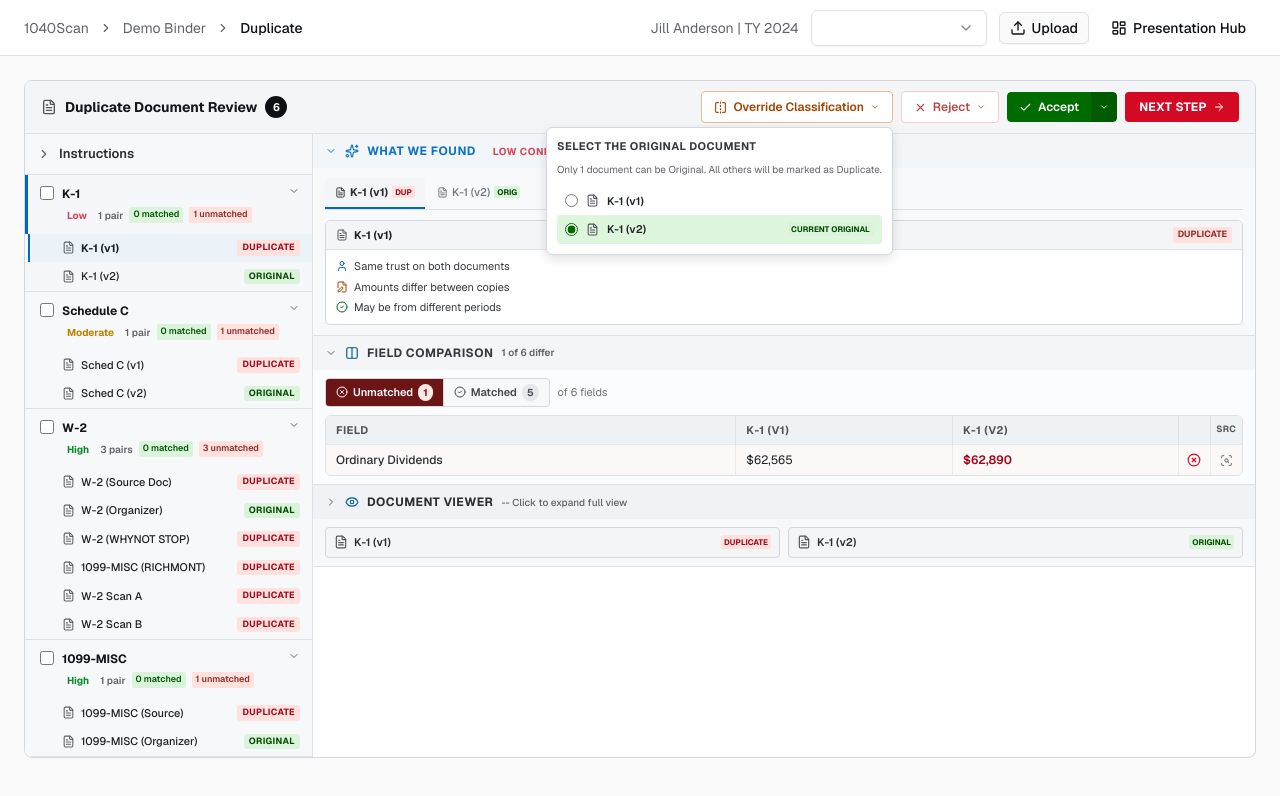
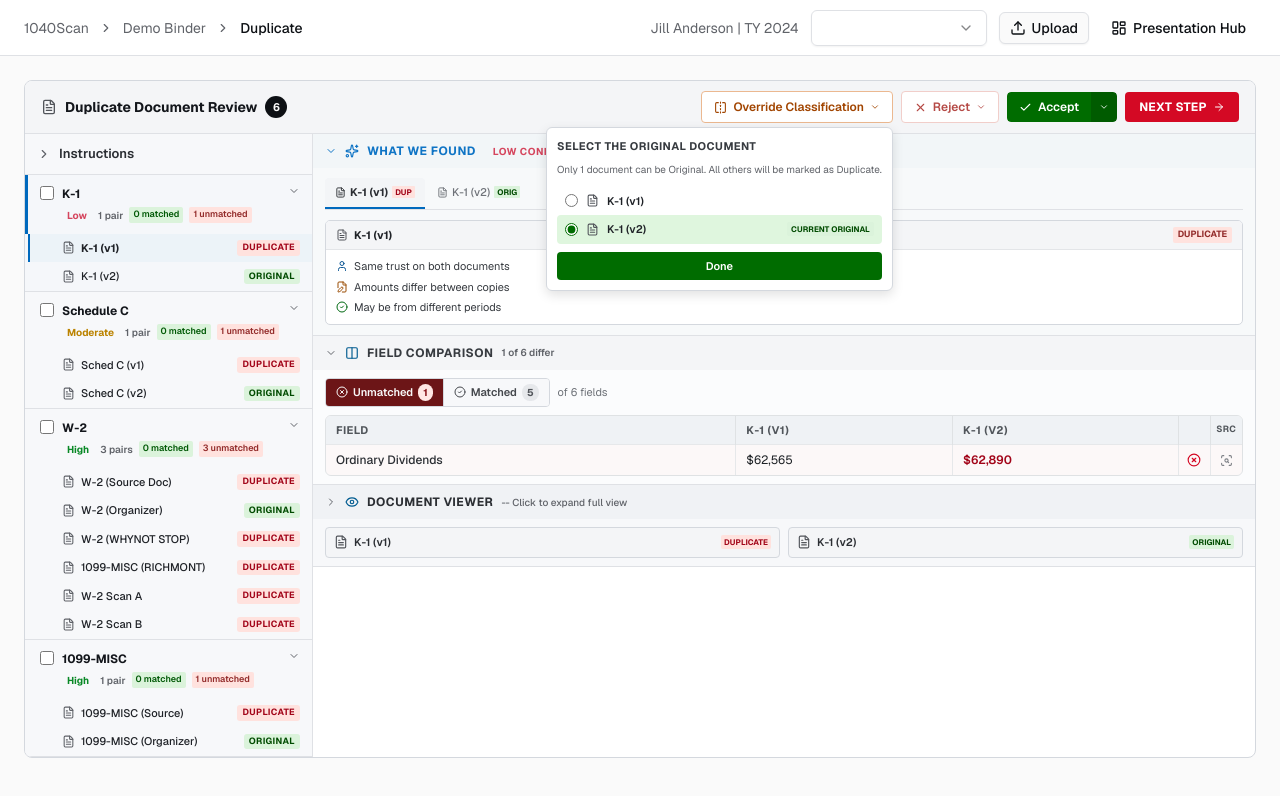
Before and after one commit to PinkeshSolankiTR/v0-1040-scan-review-wizard-workflow-transformation, a Next.js app: page /binder/1/duplicate in a window 1280 px wide. Both pictures are taken after a click on the button "Override Classification". Shown: the top 796 px of the page. Built offline with nearby package versions, Linux system fonts and the light colour scheme.

Commit message:
feat: fix override button inconsistencies\n\nAdd missing "Undo Override" and "Done" buttons; update header text to show current original.

```diff
--- a/app/binder/[binderId]/duplicate/duplicate-client.tsx
+++ b/app/binder/[binderId]/duplicate/duplicate-client.tsx
@@ -731,7 +731,9 @@ export function DuplicateClient({ data }: { data: DuplicateRecord[] }) {
               aria-expanded={showOverridePanel}
             >
               <FlipHorizontal style={{ inlineSize: '0.8125rem', blockSize: '0.8125rem' }} />
-              {isGroupOverridden ? 'Override Active' : 'Override Classification'}
+              {isGroupOverridden
+                ? `Override Active (${effectiveDocs.find(d => d.id === effectiveOriginalId)?.label ?? ''} is now Original)`
+                : 'Override Classification'}
               <ChevronDown style={{ inlineSize: '0.625rem', blockSize: '0.625rem' }} />
             </button>
 
@@ -821,23 +823,43 @@ export function DuplicateClient({ data }: { data: DuplicateRecord[] }) {
                   })}
                 </fieldset>
 
+                {/* Action buttons */}
+                <div style={{ display: 'flex', gap: '0.5rem', marginBlockStart: '0.5rem' }}>
                   {isGroupOverridden && (
                     <button
                       type="button"
                       onClick={handleUndoOverride}
                       style={{
-                      display: 'flex', alignItems: 'center', gap: '0.25rem',
-                      marginBlockStart: '0.5rem', padding: '0.25rem 0.5rem',
+                        display: 'flex', alignItems: 'center', justifyContent: 'center', gap: '0.25rem',
+                        padding: '0.375rem 0.5rem',
                         border: '0.0625rem solid oklch(0.88 0.01 260)',
                         borderRadius: '0.25rem', backgroundColor: 'oklch(1 0 0)',
-                      fontSize: '0.625rem', fontWeight: 600, color: 'oklch(0.45 0.01 260)',
-                      cursor: 'pointer', inlineSize: '100%', justifyContent: 'center',
+                        fontSize: '0.6875rem', fontWeight: 600, color: 'oklch(0.45 0.01 260)',
+                        cursor: 'pointer',
                       }}
                     >
                       <Undo2 style={{ inlineSize: '0.625rem', blockSize: '0.625rem' }} />
-                    Reset to AI Selection
+                      Undo Override
                     </button>
                   )}
+                  <button
+                    type="button"
+                    onClick={() => setShowOverridePanel(false)}
+                    style={{
+                      flex: 1,
+                      display: 'flex', alignItems: 'center', justifyContent: 'center', gap: '0.25rem',
+                      padding: '0.375rem 0.5rem',
+                      border: 'none',
+                      borderRadius: '0.25rem',
+                      backgroundColor: 'oklch(0.45 0.18 145)',
+                      fontSize: '0.6875rem', fontWeight: 600,
+                      color: 'oklch(1 0 0)',
+                      cursor: 'pointer',
+                    }}
+                  >
+                    Done
+                  </button>
+                </div>
               </div>
               </>
             )}
```
Lines whose indentation alone changed are shown as unchanged.
